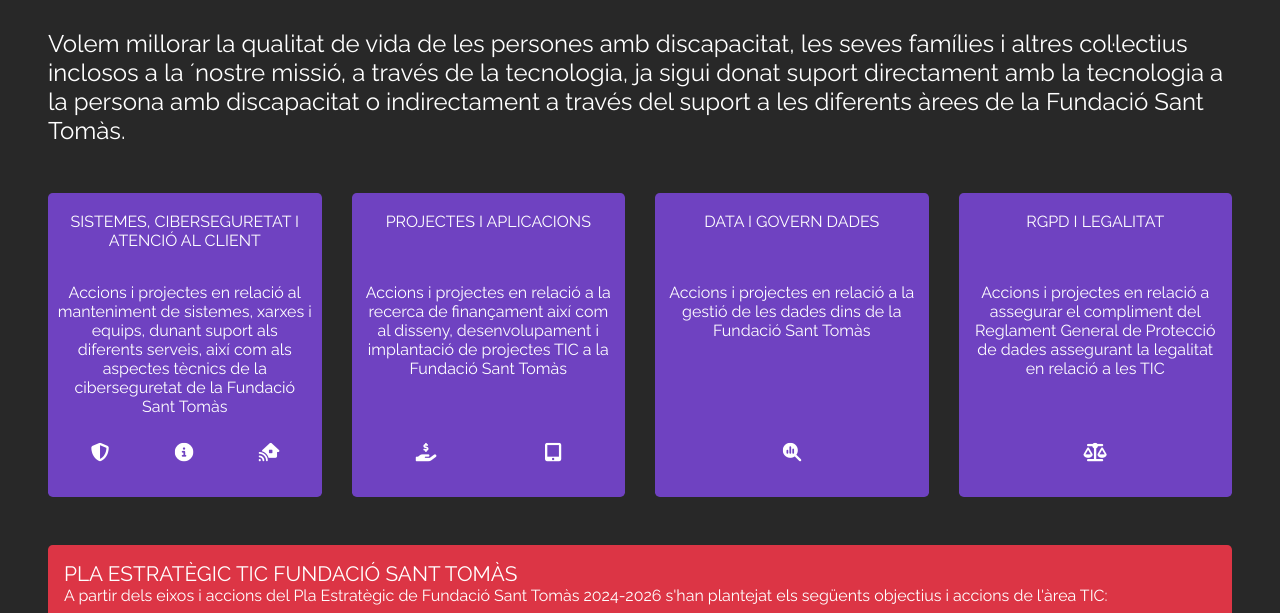
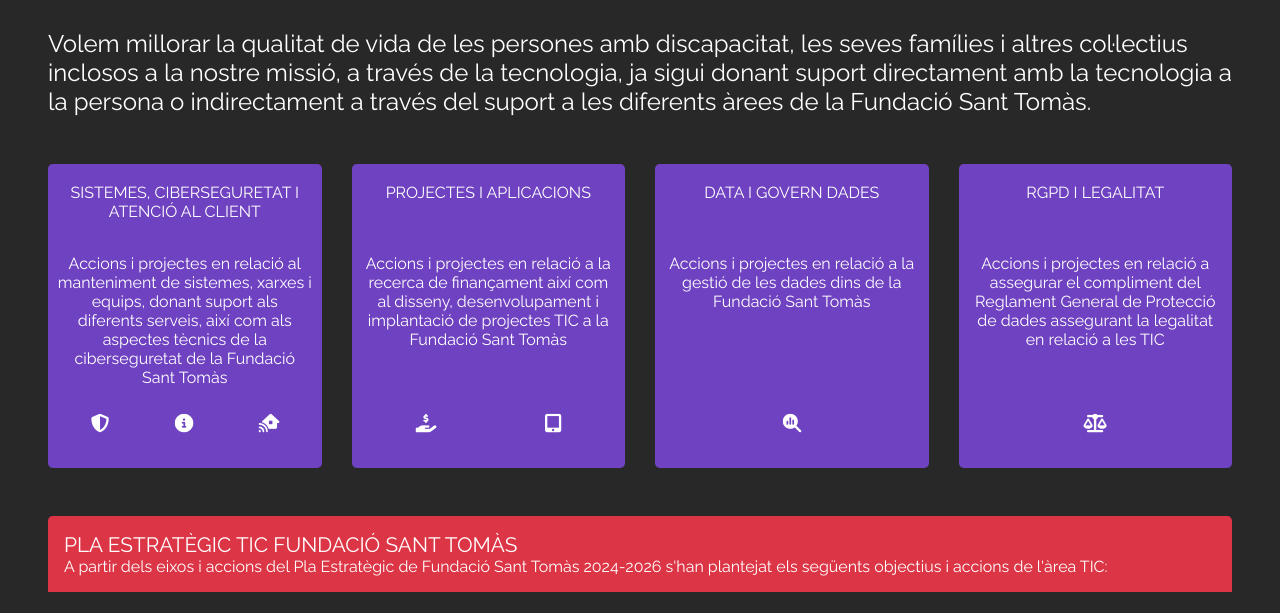
Before and after one commit to joseptarrestoneu/area-tic, a plain HTML site: page index.html in a window 1280 px wide. Shown: the part 56-669 px from the top of the page. Drawn offline with Linux system fonts and the light colour scheme.

Commit message:
Fixed Bugs descriptions

```diff
--- a/index.html
+++ b/index.html
@@ -14,12 +14,12 @@
     <div class="initial-windows">
         <div class="definition">
             <p>ÀREA TIC FUNDACIÓ SANT TOMÀS</p>
-            <p>Volem millorar la qualitat de vida de les persones amb discapacitat, les seves famílies i altres col·lectius inclosos a la ´nostre missió, a través de la tecnologia, ja sigui donat suport directament amb la tecnologia a la persona amb discapacitat o indirectament a través del suport a les diferents àrees de la Fundació Sant Tomàs.</p>
+            <p>Volem millorar la qualitat de vida de les persones amb discapacitat, les seves famílies i altres col·lectius inclosos a la nostre missió, a través de la tecnologia, ja sigui donant suport directament amb la tecnologia a la persona o indirectament a través del suport a les diferents àrees de la Fundació Sant Tomàs.</p>
             <div class="organization">
                 <div class="arees">
                     <span>SISTEMES, CIBERSEGURETAT I ATENCIÓ AL CLIENT</span>
                     <span>
-                        Accions i projectes en relació al manteniment de sistemes, xarxes i equips, dunant suport als diferents serveis, així com als aspectes tècnics de la ciberseguretat de la Fundació Sant Tomàs
+                        Accions i projectes en relació al manteniment de sistemes, xarxes i equips, donant suport als diferents serveis, així com als aspectes tècnics de la ciberseguretat de la Fundació Sant Tomàs
                     </span>
                     <span>
                         <abbr title="Ciberseguretat"><i class="fa-solid fa-shield-halved"></i></abbr>
```
